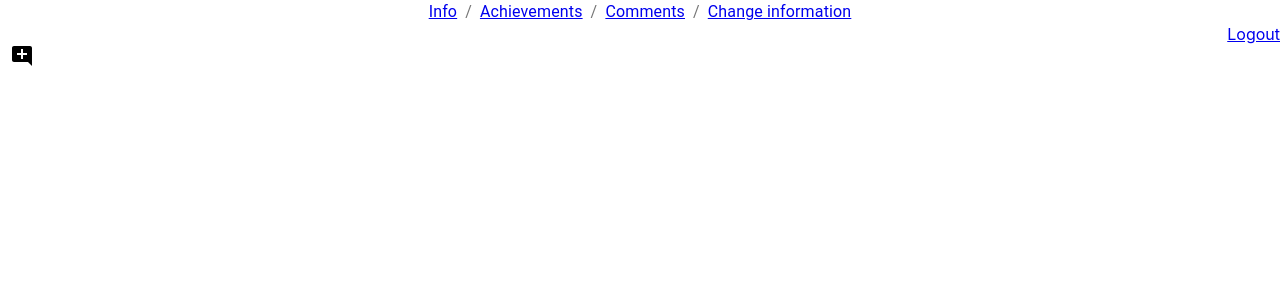
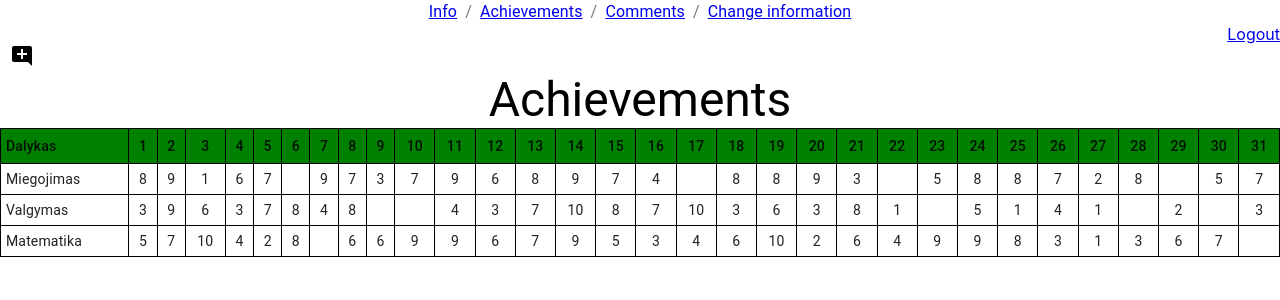
Before and after one commit to AArlauskas/Darzelis, a React (Create React App) app in the folder darzelis/: page /achievements in a window 1280 px wide. Shown: the top 300 px of the page. Built offline with nearby package versions, Linux system fonts and the light colour scheme; sample sign-in values are in the browser's storage.

Commit message:
achievement half implementation

```diff
--- /dev/null
+++ b/darzelis/src/Components/Achievements/index.js
@@ -0,0 +1,90 @@
+import React, {useState} from 'react';
+import { Typography, Table, TableHead, TableRow, Grid, TableBody, Modal } from '@material-ui/core';
+import MuiTableCell from '@material-ui/core/TableCell';
+import withStyles from "@material-ui/core/styles/withStyles";
+import makeStyles from "@material-ui/core/styles/makeStyles";
+
+const TableCell = withStyles({
+   root: {
+       border: "1px solid black",
+       padding: "5px",
+   }
+})(MuiTableCell);
+
+
+const Achievements = () => {
+    const classes = useStyles();
+    const [open, setOpen] = useState(false);
+
+    return (
+        <Grid container style={{ maxWidth: '100%'}} direction="column">
+            <Grid item style={{textAlign: "center"}}>
+                <Typography variant="h3">Achievements</Typography>
+            </Grid>
+            <Grid item>
+                <Table>
+                   <TableHead>
+                       <TableRow style={{background: "green"}}>
+                           <TableCell>
+                               Dalykas
+                           </TableCell>
+                           {Array.from(Array(31).keys()).map(x => ++x).map((day) => {
+                               return (
+                                   <React.Fragment>
+                                   <TableCell style={{ cursor: "pointer", textAlign: "center" }} onClick={(e) => {
+                                       e.preventDefault();
+                                        setOpen(true);
+                                   }}>
+                                       {day}
+                                   </TableCell>
+                                   <Modal open={open} onClose={() => setOpen(false)} style={{ position: "absolute", top: "30%", left: "30%"}}>
+                                       <div className={classes.paper}>
+                                           <p>{`Data: 2020-05-${day.toString().length === 1 ? `0${day}` : day}\nIrasas 13:45: Jonas nevalgo pusryciu`}</p>
+                                       </div>
+                                   </Modal>
+                                   </React.Fragment>
+                               );
+                           })}
+                       </TableRow>
+                   </TableHead>
+                    <TableBody>
+                        {dalykai.map((dalykas) => (
+                            <TableRow>
+                                <TableCell>
+                                    {dalykas}
+                                </TableCell>
+                                {Array.from(Array(31).keys()).map(x => ++x).map((day) => {
+                                    let pazymys = Math.floor(Math.random() * 11);
+                                    if (pazymys === 0) pazymys = '';
+                                    return (
+                                        <TableCell style={{ cursor: "pointer", textAlign: "center" }} onClick={(e) => {
+                                            e.preventDefault();
+                                        alert(`Dalyko pavadinimas: ${dalykas}\nData: 2020-05-${day.toString().length === 1 ? `0${day}` : day}\nAutklėtoja(s): Petras\nĮvertinimas: ${pazymys}`);
+                                        }}>
+                                            {pazymys}
+                                        </TableCell>
+                                    );
+                                })}
+                            </TableRow>
+                        ))}
+                    </TableBody>
+                </Table>
+            </Grid>
+        </Grid>
+    );
+};
+
+const useStyles = makeStyles((theme) => ({
+    paper: {
+        position: 'absolute',
+        width: 400,
+        backgroundColor: theme.palette.background.paper,
+        border: '2px solid #000',
+        boxShadow: theme.shadows[5],
+        padding: theme.spacing(2, 4, 3),
+    },
+}));
+
+const dalykai = ["Miegojimas", "Valgymas", "Matematika"];
+
+export default Achievements;
--- a/darzelis/src/Routing.jsx
+++ b/darzelis/src/Routing.jsx
@@ -9,6 +9,7 @@ import ChangeInfoDisplay from "./Containers/ChangeInfoDisplay";
 import ChangePassword from "./Components/ChangeInfo/ChangePassword";
 import ChangeEmail from "./Components/ChangeInfo/ChangeEmail";
 import ChangePhone from "./Components/ChangeInfo/ChangePhone";
+import Achievements from "./Components/Achievements";
 
 class Routing extends Component {
     state = {}
@@ -43,6 +44,9 @@ class Routing extends Component {
                             <Route path="/changePhone" >
                                 <ChangePhone />
                             </Route>
+                            <Route path="/achievements" >
+                                <Achievements />
+                            </Route>
                         </React.Fragment>
                         : <Redirect to="/" />}
                 </Switch>
```
